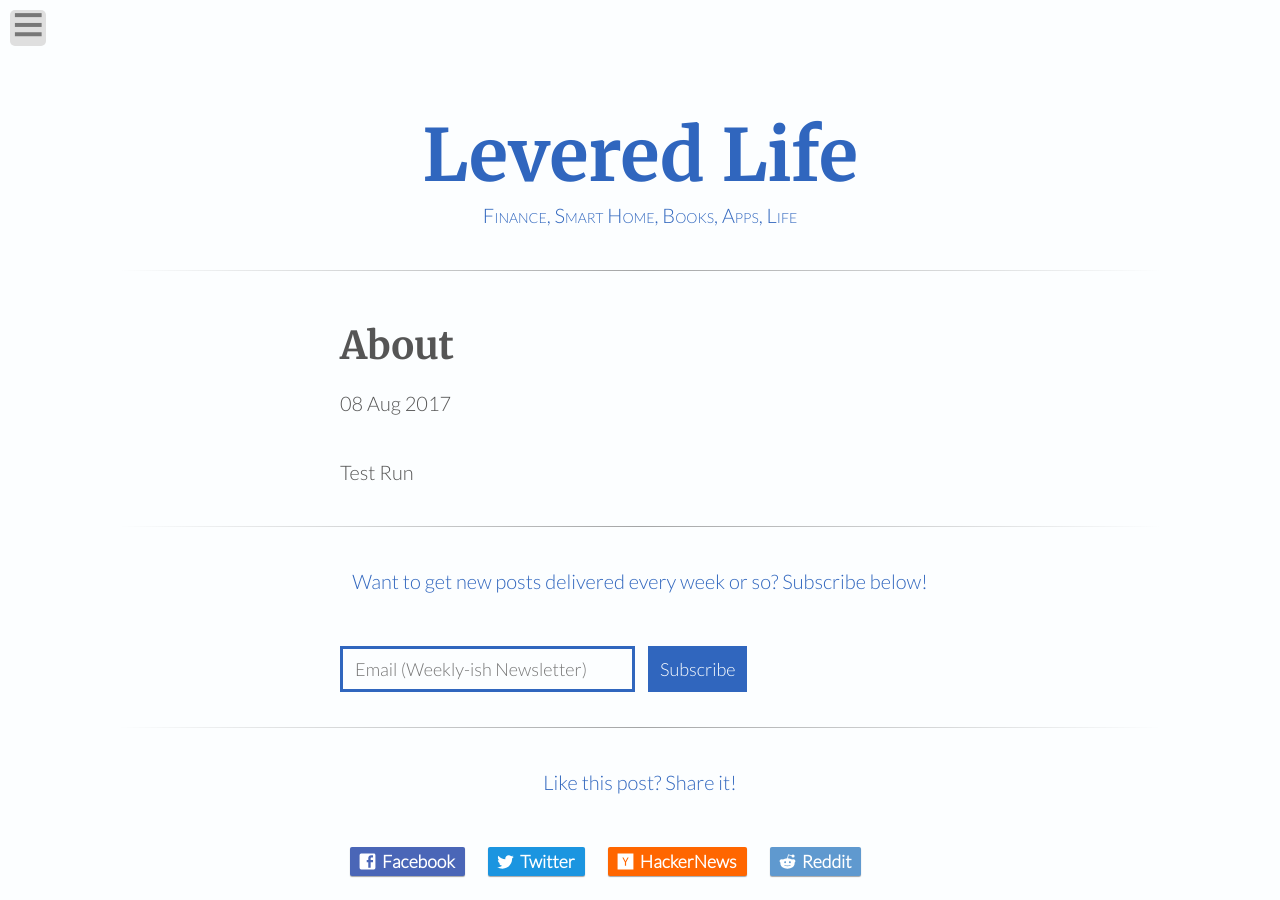
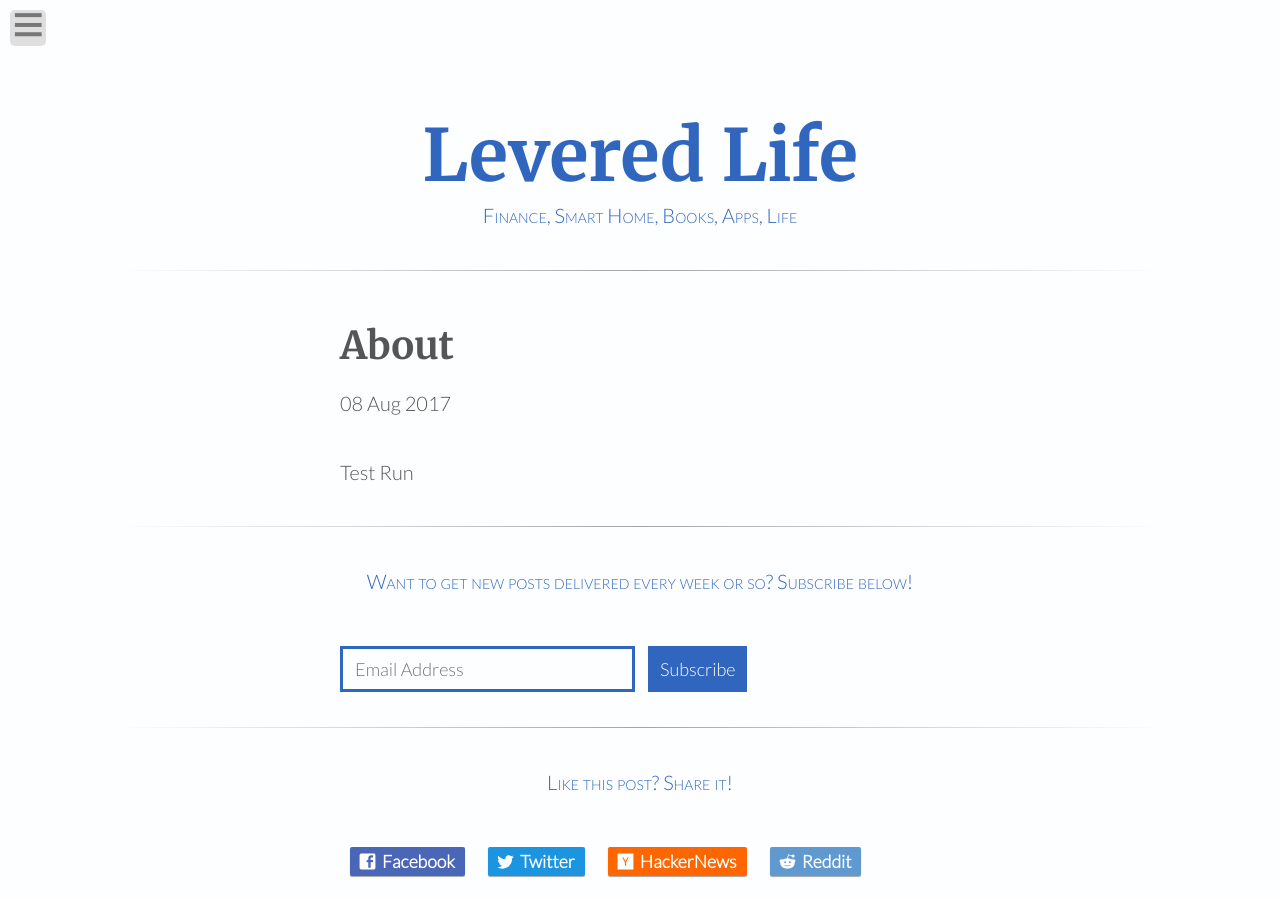
Before and after one commit to leverage-life/leverage-life.github.io, a Jekyll site: the page built from about.markdown, in a window 1280 px wide. Built offline with Jekyll 4.4.1, drawn with Linux system fonts in a browser that asks for light colours.

Commit message:
Fixes across the board

```diff
--- a/_includes/_newsletter.html
+++ b/_includes/_newsletter.html
@@ -1,7 +1,6 @@
 <section id="post">
 
-    <p class="firstLine center">Want to get new posts delivered every week or so? Subscribe below!</p>
-    <div class="centerWrap">
+    <p class="first-line center">Want to get new posts delivered every week or so? Subscribe below!</p>
       <form
         action="https://buttondown.email/api/emails/embed-subscribe/LeveredLife"
         method="post"
@@ -10,10 +9,9 @@
         class="embeddable-buttondown-form"
       >
         <label for="bd-email"></label>
-        <input class="contactInput" type="email" name="email" id="bd-email" placeholder="Email (Weekly-ish Newsletter)">
+        <input class="contactInput" type="email" name="email" id="bd-email" placeholder="Email Address">
         <input type="hidden" value="1" name="embed"/>
         <input class="submitButton" type="submit" value="Subscribe" />
 
       </form>
-    </div>
 </section>
--- a/_includes/_share.html
+++ b/_includes/_share.html
@@ -1,6 +1,5 @@
 <section id="post">
-<div class="share centerWrap">
-      <p class="firstLine center">Like this post? Share it!</p>
+      <p class="first-line center">Like this post? Share it!</p>
     	<a href="https://www.facebook.com/sharer/sharer.php?u={{ page.url | prepend: site.url | cgi_escape }}"
   		class="share-button facebook"
   		target="_blank">
@@ -18,5 +17,4 @@
 
 		<a class="share-button reddit" href="https://reddit.com/submit?url={{ page.url | prepend: site.url | cgi_escape }}&amp;title={{ page.title}}&amp;resubmit=true" target="_blank">
 		<svg fill="#000000" height="24" viewBox="0 0 24 24" width="24" xmlns="http://www.w3.org/2000/svg"><path d="M22,11.5C22,10.1 20.9,9 19.5,9C18.9,9 18.3,9.2 17.9,9.6C16.4,8.7 14.6,8.1 12.5,8L13.6,4L17,5A2,2 0 0,0 19,7A2,2 0 0,0 21,5A2,2 0 0,0 19,3C18.3,3 17.6,3.4 17.3,4L13.3,3C13,2.9 12.8,3.1 12.7,3.4L11.5,8C9.5,8.1 7.6,8.7 6.1,9.6C5.7,9.2 5.1,9 4.5,9C3.1,9 2,10.1 2,11.5C2,12.4 2.4,13.1 3.1,13.6L3,14.5C3,18.1 7,21 12,21C17,21 21,18.1 21,14.5L20.9,13.6C21.6,13.1 22,12.4 22,11.5M9,11.8C9.7,11.8 10.2,12.4 10.2,13C10.2,13.6 9.7,14.2 9,14.2C8.3,14.2 7.8,13.7 7.8,13C7.8,12.3 8.3,11.8 9,11.8M15.8,17.2C14,18.3 10,18.3 8.2,17.2C8,17 7.9,16.7 8.1,16.5C8.3,16.3 8.6,16.2 8.8,16.4C10,17.3 14,17.3 15.2,16.4C15.4,16.2 15.7,16.3 15.9,16.5C16.1,16.7 16,17 15.8,17.2M15,14.2C14.3,14.2 13.8,13.6 13.8,13C13.8,12.3 14.4,11.8 15,11.8C15.7,11.8 16.2,12.4 16.2,13C16.2,13.7 15.7,14.2 15,14.2Z"></path></svg> Reddit</a>
-</div>
 </section>
--- a/_scss/_post.scss
+++ b/_scss/_post.scss
@@ -67,6 +67,7 @@ section#post {
 	}
 	& .first-line:first-line {
 		font-variant: small-caps;
+		margin-bottom: 0 !important;
 	}
 	&:first-child {
 		margin-top: 0px;
```
